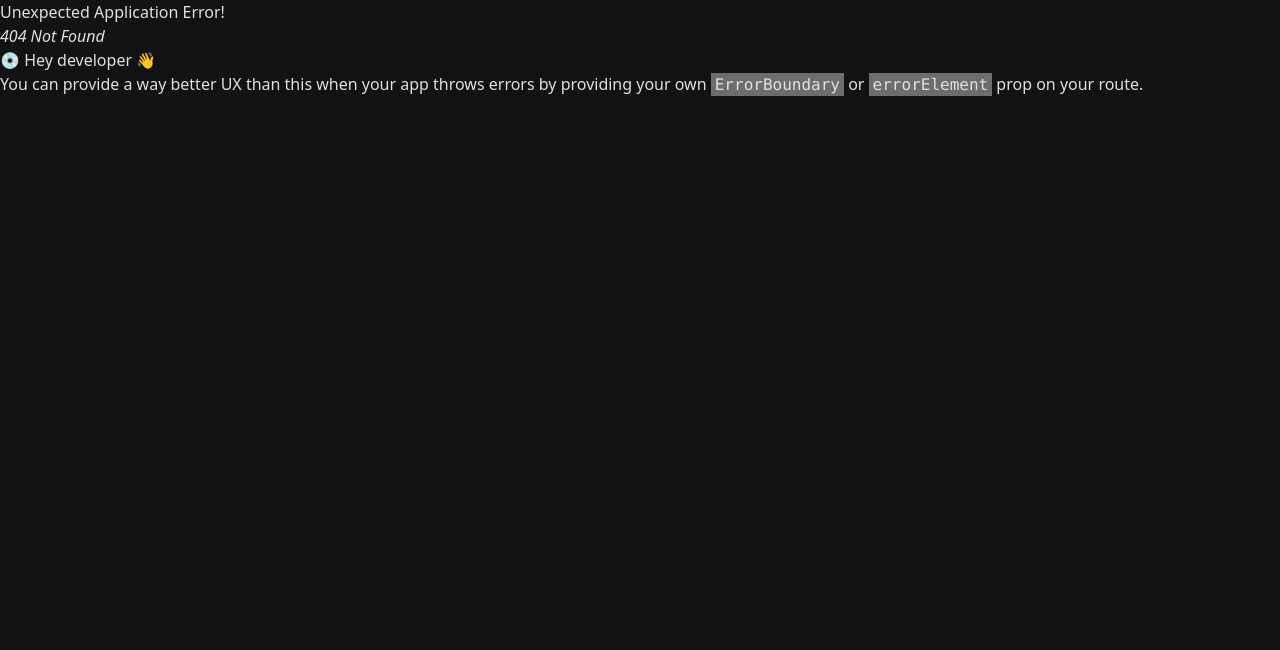
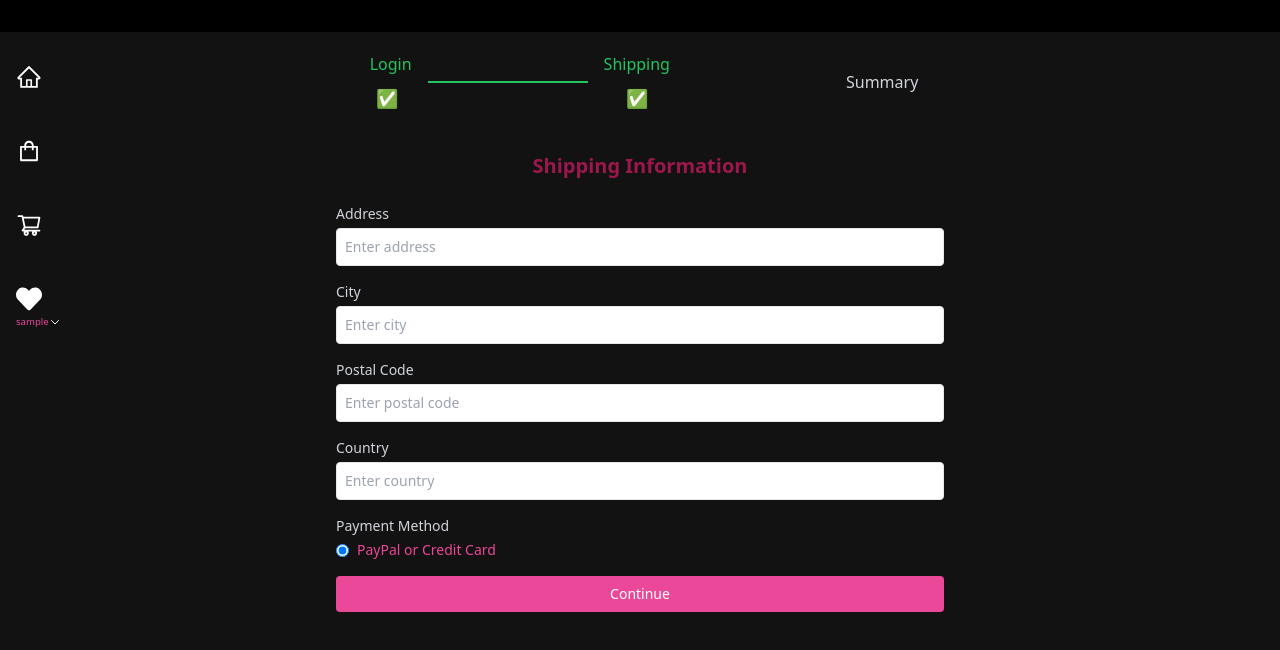
Before and after one commit to M-ahmad144/Lymora-Ecommerce-Store, a React (Vite) app: page /shipping in a window 1280 px wide. Before the commit this address had no page. Shown: the top 650 px of the page. Built offline with nearby package versions, Linux system fonts and the light colour scheme; sample sign-in values are in the browser's storage.

Commit message:
Shippig Order

```diff
--- /dev/null
+++ b/src/components/ProgressSteps.jsx
@@ -0,0 +1,39 @@
+const ProgressSteps = ({ step1, step2, step3 }) => {
+  return (
+    <div className="flex justify-center items-center space-x-4">
+      <div className={`${step1 ? "text-green-500" : "text-gray-300"}`}>
+        <span className="ml-2">Login</span>
+        <div className="mt-2 text-center text-lg">✅</div>
+      </div>
+
+      {step2 && (
+        <>
+          {step1 && <div className="bg-green-500 w-[10rem] h-0.5"></div>}
+          <div className={`${step1 ? "text-green-500" : "text-gray-300"}`}>
+            <span>Shipping</span>
+            <div className="mt-2 text-center text-lg">✅</div>
+          </div>
+        </>
+      )}
+
+      <>
+        {step1 && step2 && step3 ? (
+          <div className="bg-green-500 w-[10rem] h-0.5"></div>
+        ) : (
+          ""
+        )}
+
+        <div className={`${step3 ? "text-green-500" : "text-gray-300"}`}>
+          <span className={`${!step3 ? "ml-[10rem]" : ""}`}>Summary</span>
+          {step1 && step2 && step3 ? (
+            <div className="mt-2 text-center text-lg">✅</div>
+          ) : (
+            ""
+          )}
+        </div>
+      </>
+    </div>
+  );
+};
+
+export default ProgressSteps;
--- a/src/main.jsx
+++ b/src/main.jsx
@@ -14,11 +14,8 @@ import { createBrowserRouter } from "react-router-dom";
 // Auth routes
 import Login from "./pages/Auth/Login.jsx";
 import Register from "./pages/Auth/Register.jsx";
-
-// Private Route component (for routes that require user to be logged in)
 import PrivateRoute from "./components/PrivateRoute.jsx";
 
-// User profile route
 import Profile from "./pages/User/Profile.jsx";
 
 // Admin routes (for admin-only pages)
@@ -35,6 +32,7 @@ import Favorites from "./pages/Products/Favorites.jsx";
 import ProductDetails from "./pages/Products/ProductDetails.jsx";
 import Cart from "./pages/Cart/Cart.jsx";
 import Shop from "./pages/Shop/Shop.jsx";
+import Shipping from "./pages/Orders/Shipping.jsx";
 
 // Create browser router and define routes
 const router = createBrowserRouter(
@@ -51,7 +49,8 @@ const router = createBrowserRouter(
 
       {/* Private routes (accessible only by authenticated users) */}
       <Route path="" element={<PrivateRoute />}>
-        <Route path="/profile" element={<Profile />} />{" "}
+        <Route path="/profile" element={<Profile />} />
+        <Route path="/shipping" element={<Shipping />} />
       </Route>
       {/* Admin routes (accessible only by admin users) */}
       <Route path="/admin" element={<AdminRoute />}>
--- a/src/pages/Auth/Navigation.jsx
+++ b/src/pages/Auth/Navigation.jsx
@@ -75,36 +75,41 @@ function Navigation() {
         <div className="flex flex-col justify-center">
           <Link
             to="/"
-            className="flex items-center transform transition-transform hover:translate-x-2"
+            className="flex items-center transform transition-transform hover:translate-x-2 group"
           >
             <AiOutlineHome className="mt-[3rem] mr-2" size={26} />
-            <span className="hidden nav-item-name mt-[3rem]">Home</span>
+            <span className="group-hover:inline hidden mt-[3rem]">Home</span>
           </Link>
+
           <Link
             to="/shop"
-            className="flex items-center transform transition-transform hover:translate-x-2"
+            className="flex items-center transform transition-transform hover:translate-x-2 group"
           >
             <AiOutlineShopping className="mt-[3rem] mr-2" size={26} />
-            <span className="hidden nav-item-name mt-[3rem]">Shop</span>
+            <span className="group-hover:inline hidden mt-[3rem]">Shop</span>
           </Link>
+
           <Link
             to="/cart"
-            className="flex items-center transform transition-transform hover:translate-x-2"
+            className="relative flex items-center transform transition-transform hover:translate-x-2 group"
           >
             <AiOutlineShoppingCart className="mt-[3rem] mr-2" size={26} />
-            <span className="hidden nav-item-name mt-[3rem]">Cart</span>
+            <span className="group-hover:inline hidden mt-[3rem]">Cart</span>
             {cartItems.length > 0 && (
-              <span className="top-9 absolute bg-pink-500 px-1 py-0 rounded-full text-sm text-white">
+              <span className="top-[1rem] left-[1rem] absolute bg-pink-500 px-2 py-0.5 rounded-full text-white text-xs">
                 {cartItems.length}
               </span>
             )}
           </Link>
+
           <Link
             to="/favorites"
-            className="flex items-center transform transition-transform hover:translate-x-2"
+            className="flex items-center transform transition-transform hover:translate-x-2 group"
           >
             <FaHeart className="mt-[3rem] mr-2" size={26} />
-            <span className="hidden nav-item-name mt-[3rem]">Favorites</span>
+            <span className="group-hover:inline hidden mt-[3rem]">
+              Favorites
+            </span>
             <FavoritesCount />
           </Link>
         </div>
--- /dev/null
+++ b/src/pages/Orders/Shipping.jsx
@@ -0,0 +1,103 @@
+import { useEffect, useState } from "react";
+import { useDispatch, useSelector } from "react-redux";
+import { useNavigate } from "react-router-dom";
+import {
+  saveShippingAddress,
+  savePaymentMethod,
+} from "../../redux/features/cart/cartSlice";
+import ProgressSteps from "../../components/ProgressSteps";
+
+const Shipping = () => {
+  const { shippingAddress } = useSelector((state) => state.cart);
+  const dispatch = useDispatch();
+  const navigate = useNavigate();
+
+  const [formData, setFormData] = useState({
+    address: shippingAddress?.address || "",
+    city: shippingAddress?.city || "",
+    postalCode: shippingAddress?.postalCode || "",
+    country: shippingAddress?.country || "",
+    paymentMethod: "PayPal",
+  });
+
+  const { address, city, postalCode, country, paymentMethod } = formData;
+
+  useEffect(() => {
+    if (!shippingAddress?.address) {
+      navigate("/shipping");
+    }
+  }, [navigate, shippingAddress]);
+
+  const handleChange = (e) => {
+    const { name, value } = e.target;
+    setFormData((prev) => ({ ...prev, [name]: value }));
+  };
+
+  const handleSubmit = (e) => {
+    e.preventDefault();
+    dispatch(saveShippingAddress({ address, city, postalCode, country }));
+    dispatch(savePaymentMethod(paymentMethod));
+    navigate("/placeorder");
+  };
+
+  return (
+    <div className="mx-auto mt-10 px-4 max-w-screen-sm">
+      <ProgressSteps step1 step2 />
+      <form onSubmit={handleSubmit} className="mt-10">
+        <h1 className="mb-6 font-bold text-center text-pink-800 text-xl">
+          Shipping Information
+        </h1>
+
+        {["Address", "City", "Postal Code", "Country"].map((field) => (
+          <div key={field} className="mb-4">
+            <label
+              htmlFor={field.toLowerCase().replace(" ", "")}
+              className="block mb-1 font-medium text-gray-300 text-sm"
+            >
+              {field}
+            </label>
+            <input
+              type="text"
+              id={field.toLowerCase().replace(" ", "")}
+              name={field.toLowerCase().replace(" ", "")}
+              value={formData[field.toLowerCase().replace(" ", "")]}
+              onChange={handleChange}
+              placeholder={`Enter ${field.toLowerCase()}`}
+              required
+              className="p-2 border rounded focus:ring-2 focus:ring-pink-800 w-full text-black text-sm focus:outline-none"
+            />
+          </div>
+        ))}
+
+        <div className="mb-4">
+          <label className="block mb-1 font-medium text-gray-300 text-sm">
+            Payment Method
+          </label>
+          <div className="flex items-center">
+            <input
+              type="radio"
+              id="paypal"
+              name="paymentMethod"
+              value="PayPal"
+              checked={paymentMethod === "PayPal"}
+              onChange={handleChange}
+              className="mr-2"
+            />
+            <label htmlFor="paypal" className="text-pink-500 text-sm">
+              PayPal or Credit Card
+            </label>
+          </div>
+        </div>
+
+        <button
+          type="submit"
+          className="bg-pink-500 hover:bg-pink-600 py-2 rounded w-full font-medium text-sm text-white"
+        >
+          Continue
+        </button>
+      </form>
+    </div>
+  );
+};
+
+export default Shipping;
--- /dev/null
+++ b/src/redux/api/orderApiSlice.js
@@ -0,0 +1,93 @@
+import { apiSlice } from "./apiSlice";
+import { ORDERS_URL, PAYPAL_URL } from "../constants";
+
+// Define and export the orderApiSlice
+export const orderApiSlice = apiSlice.injectEndpoints({
+  endpoints: (builder) => ({
+    // Mutation: Create a new order
+    createOrder: builder.mutation({
+      query: (order) => ({
+        url: ORDERS_URL,
+        method: "POST",
+        body: order,
+      }),
+    }),
+
+    // Query: Fetch order details by ID
+    getOrderDetails: builder.query({
+      query: (id) => ({
+        url: `${ORDERS_URL}/${id}`,
+      }),
+    }),
+
+    // Mutation: Pay for an order
+    payOrder: builder.mutation({
+      query: ({ orderId, details }) => ({
+        url: `${ORDERS_URL}/${orderId}/pay`,
+        method: "PUT",
+        body: details,
+      }),
+    }),
+
+    // Query: Get PayPal Client ID
+    getPaypalClientId: builder.query({
+      query: () => ({
+        url: PAYPAL_URL,
+      }),
+    }),
+
+    // Query: Fetch orders of the current user
+    getMyOrders: builder.query({
+      query: () => ({
+        url: `${ORDERS_URL}/mine`,
+      }),
+      keepUnusedDataFor: 5,
+    }),
+
+    // Query: Fetch all orders (for admin use)
+    getOrders: builder.query({
+      query: () => ({
+        url: ORDERS_URL,
+      }),
+    }),
+
+    // Mutation: Mark an order as delivered
+    deliverOrder: builder.mutation({
+      query: (orderId) => ({
+        url: `${ORDERS_URL}/${orderId}/deliver`,
+        method: "PUT",
+      }),
+    }),
+
+    // Query: Fetch total number of orders
+    getTotalOrders: builder.query({
+      query: () => `${ORDERS_URL}/total-orders`,
+    }),
+
+    // Query: Fetch total sales
+    getTotalSales: builder.query({
+      query: () => `${ORDERS_URL}/total-sales`,
+    }),
+
+    // Query: Fetch total sales grouped by date
+    getTotalSalesByDate: builder.query({
+      query: () => `${ORDERS_URL}/total-sales-by-date`,
+    }),
+  }),
+});
+
+export const {
+  // Admin Stats Queries
+  useGetTotalOrdersQuery,
+  useGetTotalSalesQuery,
+  useGetTotalSalesByDateQuery,
+
+  // Order Management Mutations and Queries
+  useCreateOrderMutation,
+  useGetOrderDetailsQuery,
+  usePayOrderMutation,
+  useGetPaypalClientIdQuery,
+  useGetMyOrdersQuery,
+  useDeliverOrderMutation,
+  useGetOrdersQuery,
+} = orderApiSlice;
--- a/src/redux/constants.js
+++ b/src/redux/constants.js
@@ -3,3 +3,5 @@ export const USER_URL = "/api/users";
 export const CATEGORY_URL = "/api/categories";
 export const PRODUCT_URL = "/api/products";
 export const UPLOAD_URL = "/api/uploads";
+export const ORDER_URL = "/api/orders";
+export const PAYPAL_URL = "/api/config/paypal";
--- a/vite.config.js
+++ b/vite.config.js
@@ -6,11 +6,7 @@ export default defineConfig({
   server: {
     proxy: {
       "/api": {
-        target: "http://localhost:5000",
-        changeOrigin: true,
-        secure: false,
-      },
-      "/uploads": {
+        // target: "https://lymora.choreoapps.dev",
         target: "http://localhost:5000",
         changeOrigin: true,
         secure: false,
```
